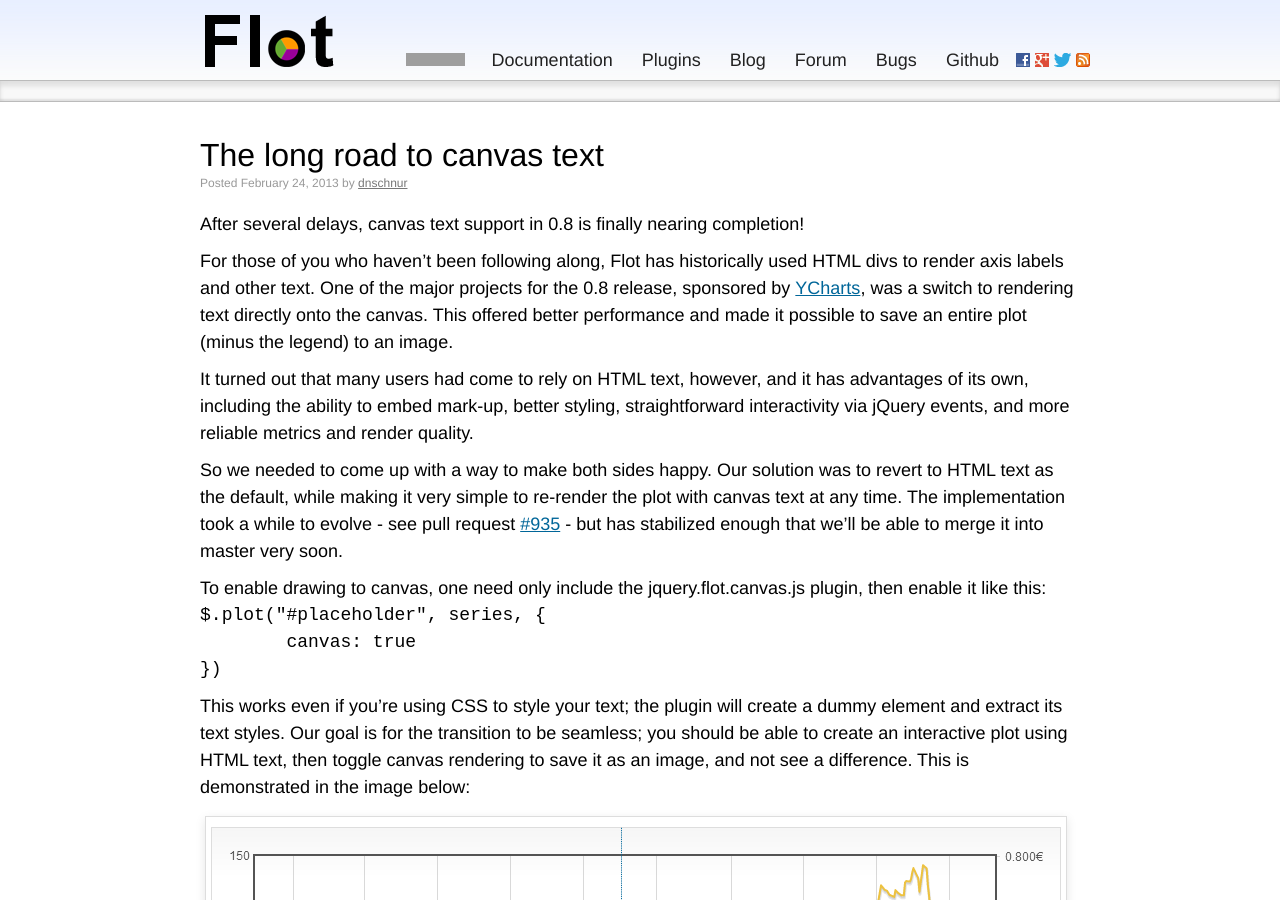
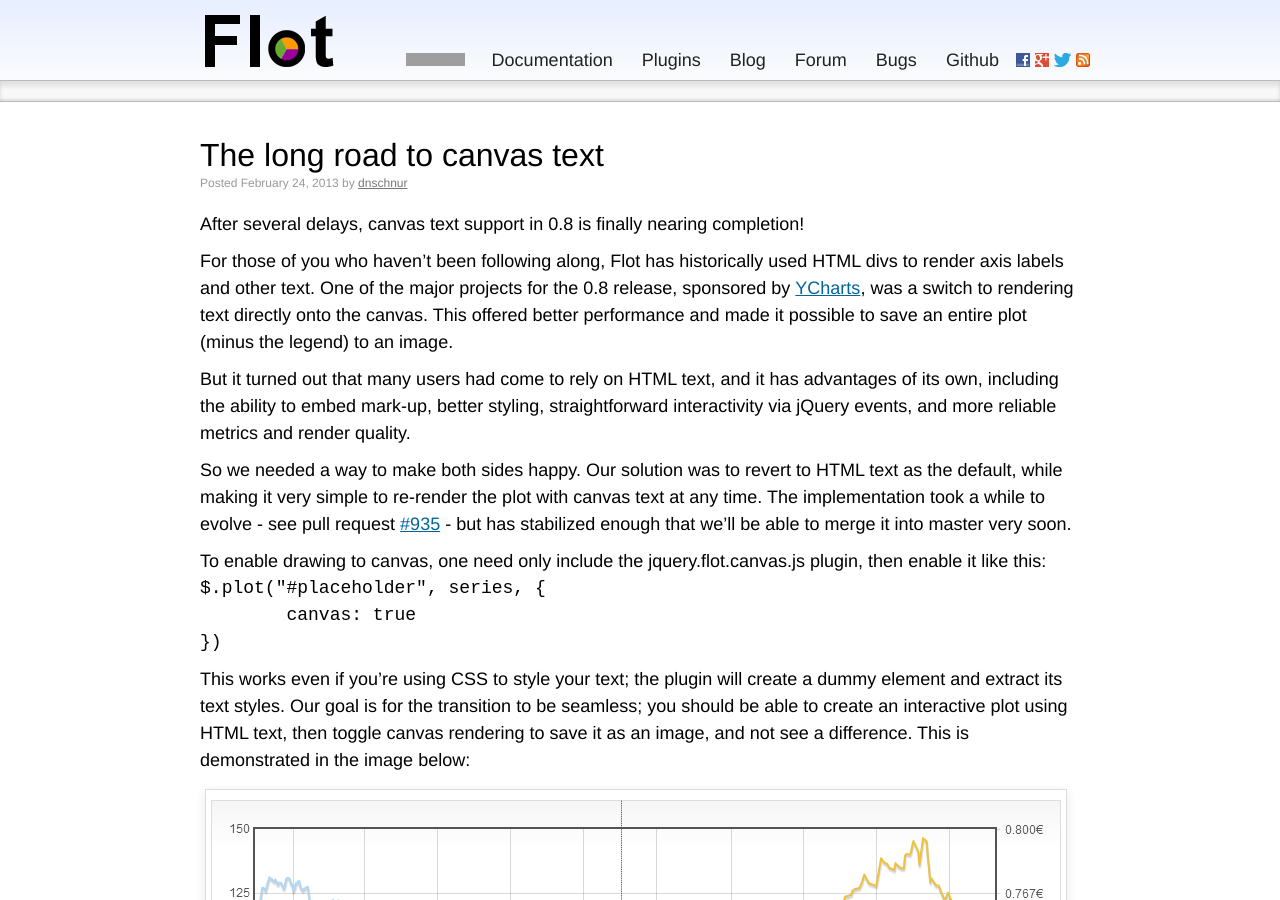
Before and after one commit to flot/flot.github.com, a Jekyll site: the page built from _posts/2013-02-24-the-long-road-to-canvas-text.md, in a window 1280 px wide and 900 px high. Built offline with Jekyll 4.4.1, drawn with Linux system fonts in a browser that asks for light colours; Markdown is read by kramdown in place of the engine named in the settings; grey boxes are pictures that could not be loaded.

Commit message:
Minor edits to text and spacing.

````diff
--- a/_posts/2013-02-24-the-long-road-to-canvas-text.md
+++ b/_posts/2013-02-24-the-long-road-to-canvas-text.md
@@ -12,19 +12,20 @@ the 0.8 release, sponsored by [YCharts](http://ycharts.com), was a switch to
 rendering text directly onto the canvas.  This offered better performance and
 made it possible to save an entire plot (minus the legend) to an image.
 
-It turned out that many users had come to rely on HTML text, however, and it
-has advantages of its own, including the ability to embed mark-up, better
-styling, straightforward interactivity via jQuery events, and more reliable
-metrics and render quality.
+But it turned out that many users had come to rely on HTML text, and it has
+advantages of its own, including the ability to embed mark-up, better styling,
+straightforward interactivity via jQuery events, and more reliable metrics and
+render quality.
 
-So we needed to come up with a way to make both sides happy.  Our solution was
-to revert to HTML text as the default, while making it very simple to re-render
-the plot with canvas text at any time.  The implementation took a while to
-evolve - see pull request [#935](https://github.com/flot/flot/pull/935) - but
-has stabilized enough that we'll be able to merge it into master very soon.
+So we needed a way to make both sides happy.  Our solution was to revert to
+HTML text as the default, while making it very simple to re-render the plot
+with canvas text at any time.  The implementation took a while to evolve - see
+pull request [#935](https://github.com/flot/flot/pull/935) - but has stabilized
+enough that we'll be able to merge it into master very soon.
 
 To enable drawing to canvas, one need only include the jquery.flot.canvas.js
 plugin, then enable it like this:
+
 
 ```js
 $.plot("#placeholder", series, {
````
